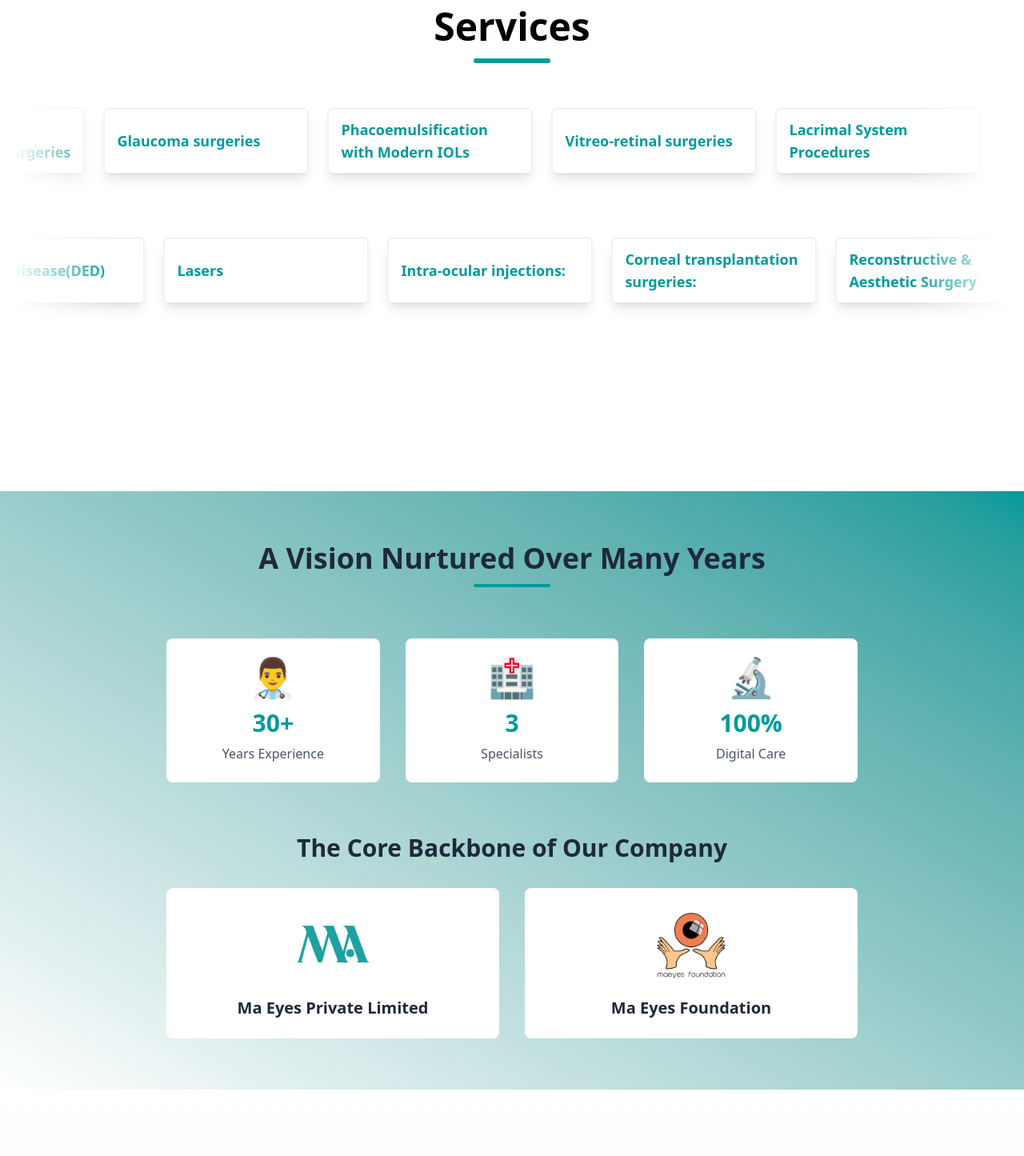
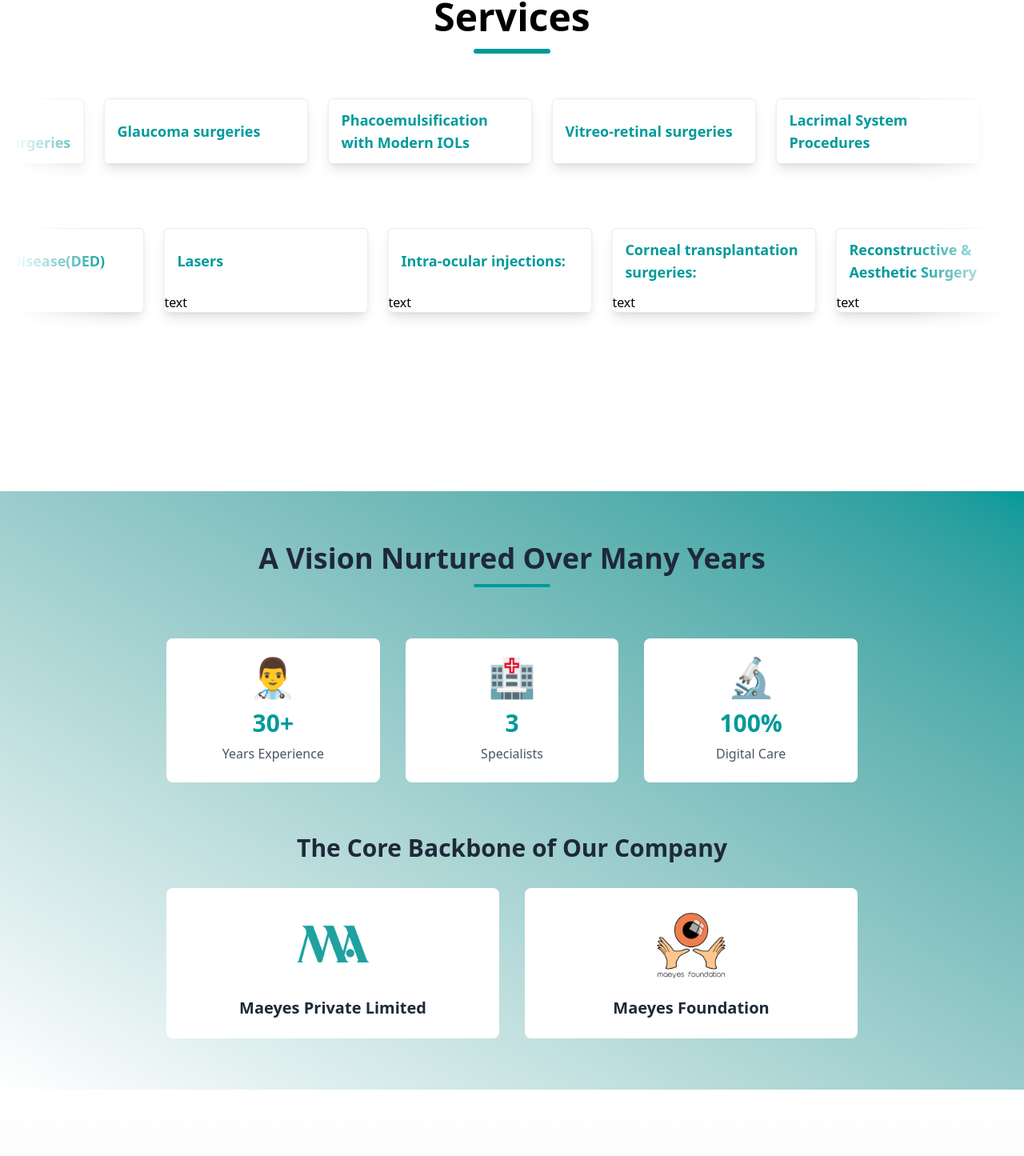
Before and after one commit to PREETOMGOGOI123/Renu-eyecare-svelte, a React (Vite) app: page / in a window 1280 px wide. Shown: the part 2904-4349 px from the top of the page at 80% size. Built offline with nearby package versions, Linux system fonts and the light colour scheme.

Commit message:
some changees

```diff
--- a/src/components/route-home/ServicesSection/AnimatedCards/RightAnimatedCards.jsx
+++ b/src/components/route-home/ServicesSection/AnimatedCards/RightAnimatedCards.jsx
@@ -103,6 +103,7 @@ function RightAnimatedCards() {
 <h3 className="text-lg font-semibold text-[#009a9a]">{service.title}</h3>
 </div>
 
+text
       {/* Expandable Details Section */}
       <div
         className="overflow-auto px-4 transition-all duration-300 ease-in-out"
@@ -124,8 +125,5 @@ function RightAnimatedCards() {
     </div>
   ))}
 </div>
-  </div>
-  );
-}
-
+</div> ); }
 export default RightAnimatedCards;
--- a/src/components/route-home/aboutUs/AboutUs.jsx
+++ b/src/components/route-home/aboutUs/AboutUs.jsx
@@ -72,7 +72,7 @@ const AboutUs = () => {
                 alt="Ma Eyes Private Limited"
                 className="h-24 object-contain mx-auto"
               />
-              <h4 className="mt-4 text-xl font-semibold text-gray-800">Ma Eyes Private Limited</h4>
+              <h4 className="mt-4 text-xl font-semibold text-gray-800">Maeyes Private Limited</h4>
             </motion.div>
 
             <motion.div
@@ -85,7 +85,7 @@ const AboutUs = () => {
                 alt="Ma Eyes Foundation"
                 className="h-24 object-contain mx-auto"
               />
-              <h4 className="mt-4 text-xl font-semibold text-gray-800">Ma Eyes Foundation</h4>
+              <h4 className="mt-4 text-xl font-semibold text-gray-800">Maeyes Foundation</h4>
             </motion.div>
           </div>
         </motion.div>
```
Also changed, not shown: src/components/route-home/ServicesSection/AnimatedCards/LeftAnimatedCards.jsx (indentation only), src/components/route-home/ServicesSection/ServicesSection.jsx (indentation only). Lines whose indentation alone changed are shown as unchanged.
